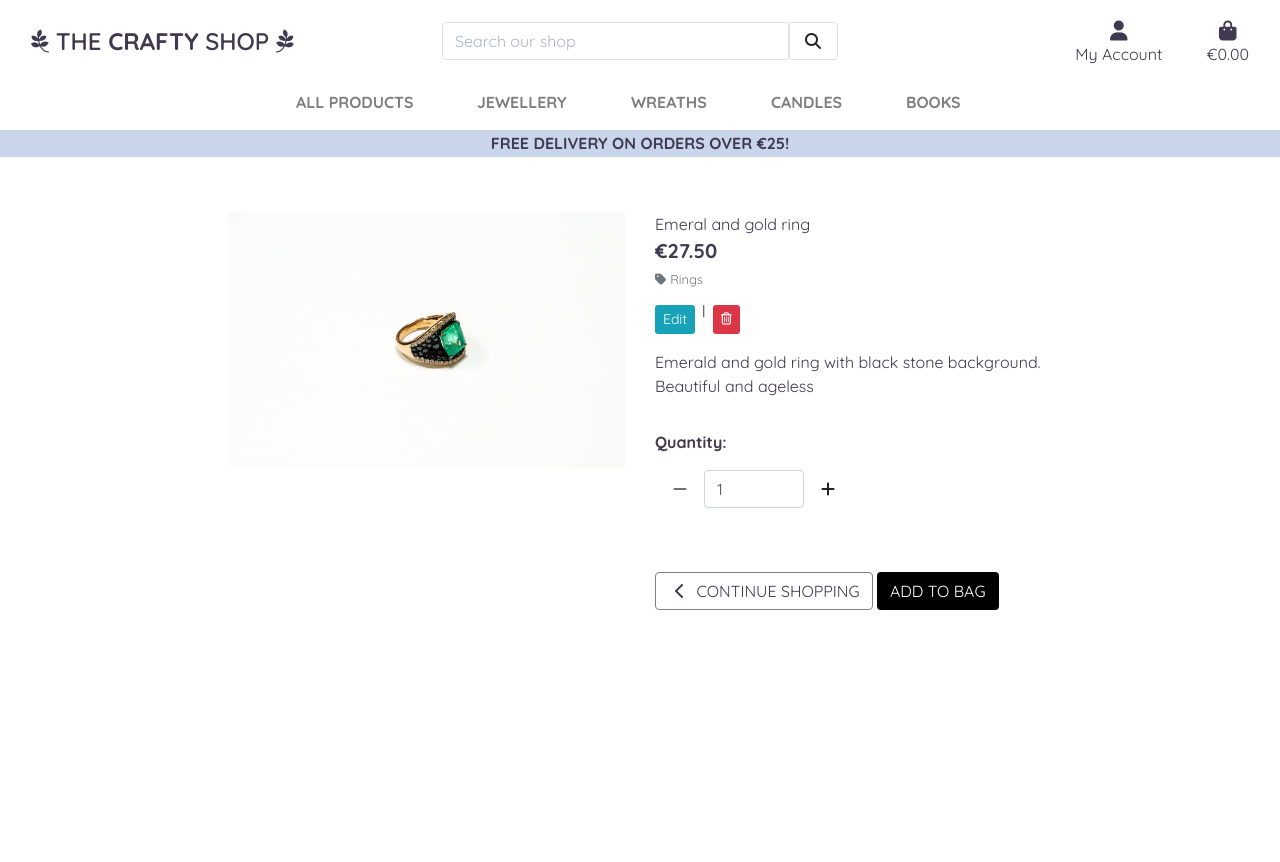
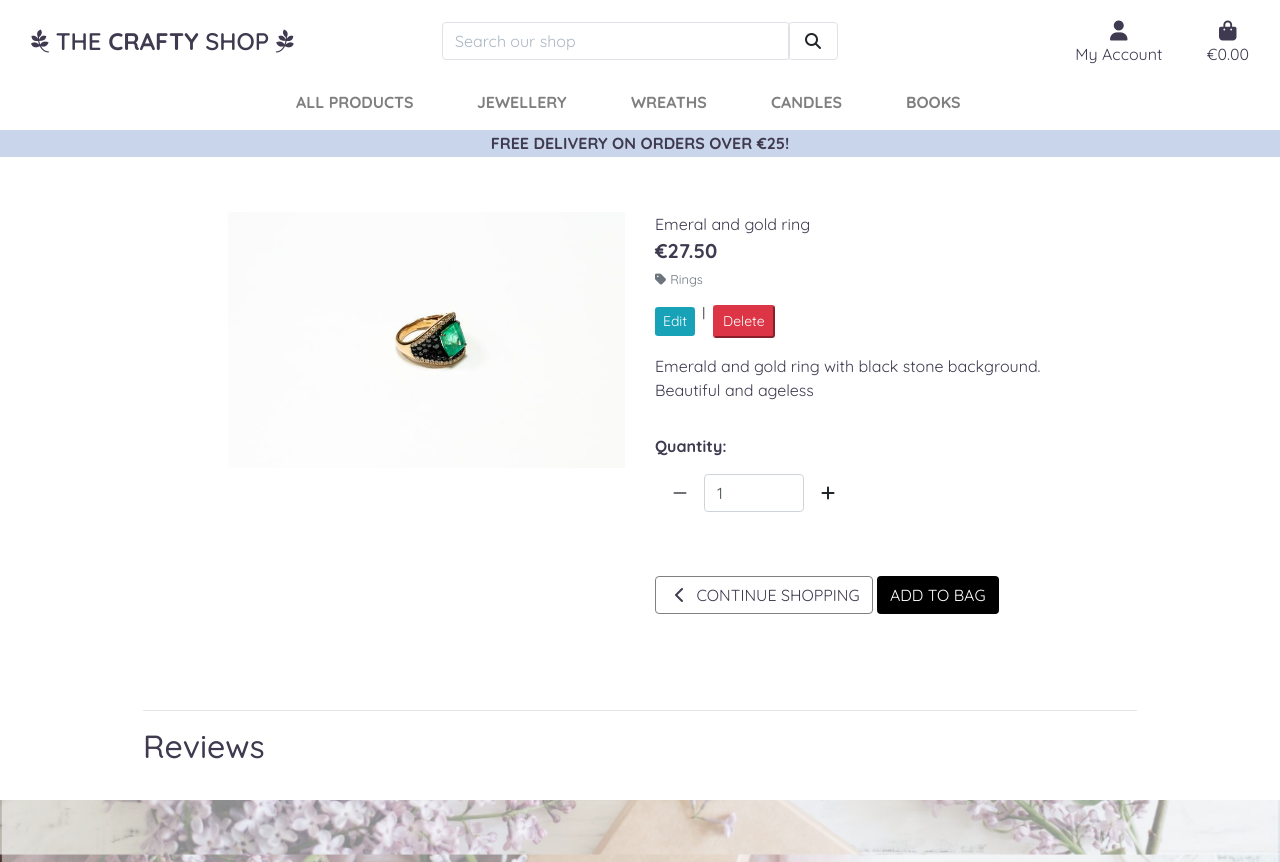
Before and after one commit to maialenz/crafty_shop, a Django app: page /products/33/ in a window 1280 px wide. Before the commit the page ends 610 px from the top, so only its background shows below. Run offline with Django 3.2, Linux system fonts and the light colour scheme; the visitor is signed in with stand-in values (Sample User, id 1); data comes from the database, SQL or seed files in the repository; some libraries are stand-ins or nearby versions.

Commit message:
Add form div to add reviews, add modal to confirm delete

```diff
--- a/products/templates/products/product_detail.html
+++ b/products/templates/products/product_detail.html
@@ -43,8 +43,30 @@
                     <small>
                         <a class=" mt-3 hvr-grow btn-info btn-sm" href="{% url 'edit_product' product.id %}">Edit</a>
                         <span class="text-black mr-1 ml-1 "><strong"> | </strong></span>
-                        <a class="mt-3 btn-danger btn-sm text-white hvr-grow" href="{% url 'delete_product' product.id %}"><i class="far fa-trash-alt fa-sm"></i></a>
+                        <button type="button" class="mt-3 btn-danger btn-sm text-white hvr-grow" data-toggle="modal" data-target="#deleteProductModal">Delete</button>
+
                     </small>
+                     <!--Confirm delete modal taken from Bootstrap-->
+                     <div class="modal fade" id="deleteProductModal" data-backdrop="static" data-keyboard="false" tabindex="-1"
+                     aria-labelledby="staticBackdropLabel" aria-hidden="true">
+                     <div class="modal-dialog">
+                         <div class="modal-content">
+                             <div class="modal-header">
+                                 <h5 class="modal-title" id="staticBackdropLabel">Delete Product</p>
+                                 <button type="button" class="btn-close" data-dismiss="modal" aria-label="Close"></button>
+                             </div>
+                             <div class="modal-body">
+                                 <p>Are you sure you want to delete this product?</p>
+                                 <p>This change is irreversible</p>
+                             </div>
+                             <div class="modal-footer">
+                                 <button type="button" class="mt-3 hvr-grow btn-info btn" data-dismiss="modal">Cancel</button>
+                                 <a href="{% url 'delete_product' product.id %}" class="mt-3 btn-danger btn text-white hvr-grow">Delete</a>
+                             </div>
+                         </div>
+                     </div>
+                 </div>
+             <!-- End of Confirm delete modal -->
 
                     {% endif %}
 
@@ -111,9 +133,34 @@
             </div>
         </div>
     </div>
+
+    <!--Product Review Section-->
+    <div class="container mt-5">
+        <hr>
+        <div class="row">
+            <div class="col-12">
+                <h2 class="review-header mb-5">Reviews</h2>
+            </div>
+            <div class="col-12 col-lg-5 mb-5">
+                <form action="" method='post' id="review-form">
+                    {% csrf_token %}
+                </form>
+            </div>
+        </div>
+    </div>
+
 {% endblock %}
 
 {% block postloadjs %}
     {{ block.super }}
+    <script type="text/javascript">
+    let deleteModal = document.getElementById('#deteleProductModal')
+    // let myInput = document.getElementById('myInput')
+
+    myModal.addEventListener('shown.bs.modal', function () {
+        myInput.focus()
+    })
+    </script>
     {% include 'products/includes/quantity_input_script.html' %}
+
 {% endblock %}
```
